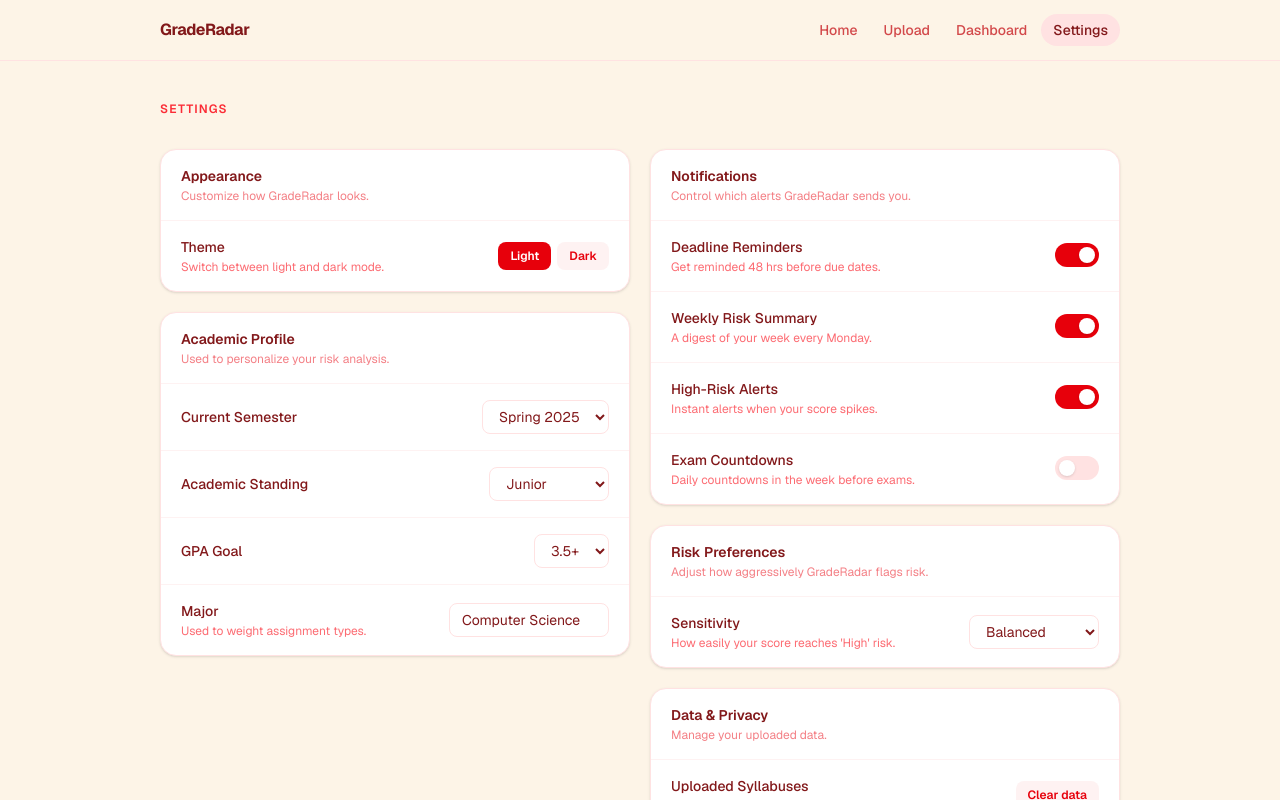
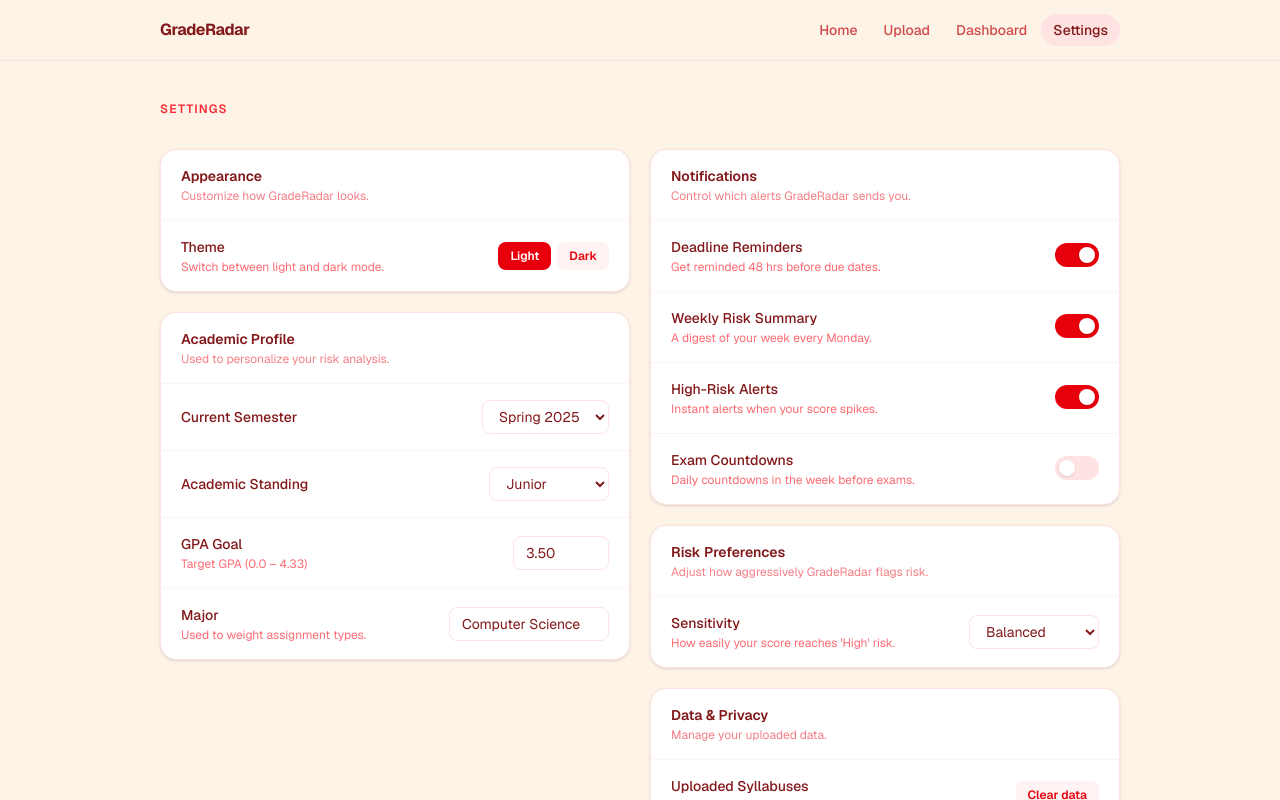
Before and after one commit to masterjabari21-cell/academic-risk-enginee, a Next.js app: page /settings in a window 1280 px wide. Shown: the top 800 px of the page. Built offline with nearby package versions, Linux system fonts and the light colour scheme.

Commit message:
Replace GPA Goal dropdown with exact number input (0.0 – 4.33)
Co-Authored-By: Claude Sonnet 4.6 <noreply@anthropic.com>

```diff
--- a/app/settings/page.tsx
+++ b/app/settings/page.tsx
@@ -117,7 +117,7 @@ export default function SettingsPage() {
   const [profile, setProfile] = useState<Profile>({
     semester: "spring-2025",
     standing: "junior",
-    gpaGoal: "3.5",
+    gpaGoal: "3.50",
     major: "Computer Science",
   });
 
@@ -207,17 +207,25 @@ export default function SettingsPage() {
                   ]}
                 />
               </SettingRow>
-              <SettingRow label="GPA Goal">
-                <Select
+              <SettingRow label="GPA Goal" description="Target GPA (0.0 – 4.33)">
+                <input
+                  type="number"
+                  min="0"
+                  max="4.33"
+                  step="0.01"
                   value={profile.gpaGoal}
-                  onChange={(v) => updateProfile("gpaGoal", v)}
-                  options={[
-                    { value: "2.0", label: "2.0+" },
-                    { value: "2.5", label: "2.5+" },
-                    { value: "3.0", label: "3.0+" },
-                    { value: "3.5", label: "3.5+" },
-                    { value: "4.0", label: "4.0"  },
-                  ]}
+                  onChange={(e) => {
+                    const v = e.target.value;
+                    if (v === "" || (parseFloat(v) >= 0 && parseFloat(v) <= 4.33)) {
+                      updateProfile("gpaGoal", v);
+                    }
+                  }}
+                  onBlur={(e) => {
+                    const n = parseFloat(e.target.value);
+                    if (isNaN(n)) updateProfile("gpaGoal", "3.50");
+                    else updateProfile("gpaGoal", Math.min(4.33, Math.max(0, n)).toFixed(2));
+                  }}
+                  className="w-24 rounded-lg border border-red-100 bg-white px-3 py-1.5 text-sm text-red-900 focus:outline-none focus:ring-2 focus:ring-red-500 focus:ring-offset-1 dark:border-slate-600 dark:bg-slate-700 dark:text-slate-100 dark:focus:ring-indigo-500"
                 />
               </SettingRow>
               <SettingRow label="Major" description="Used to weight assignment types.">
```
